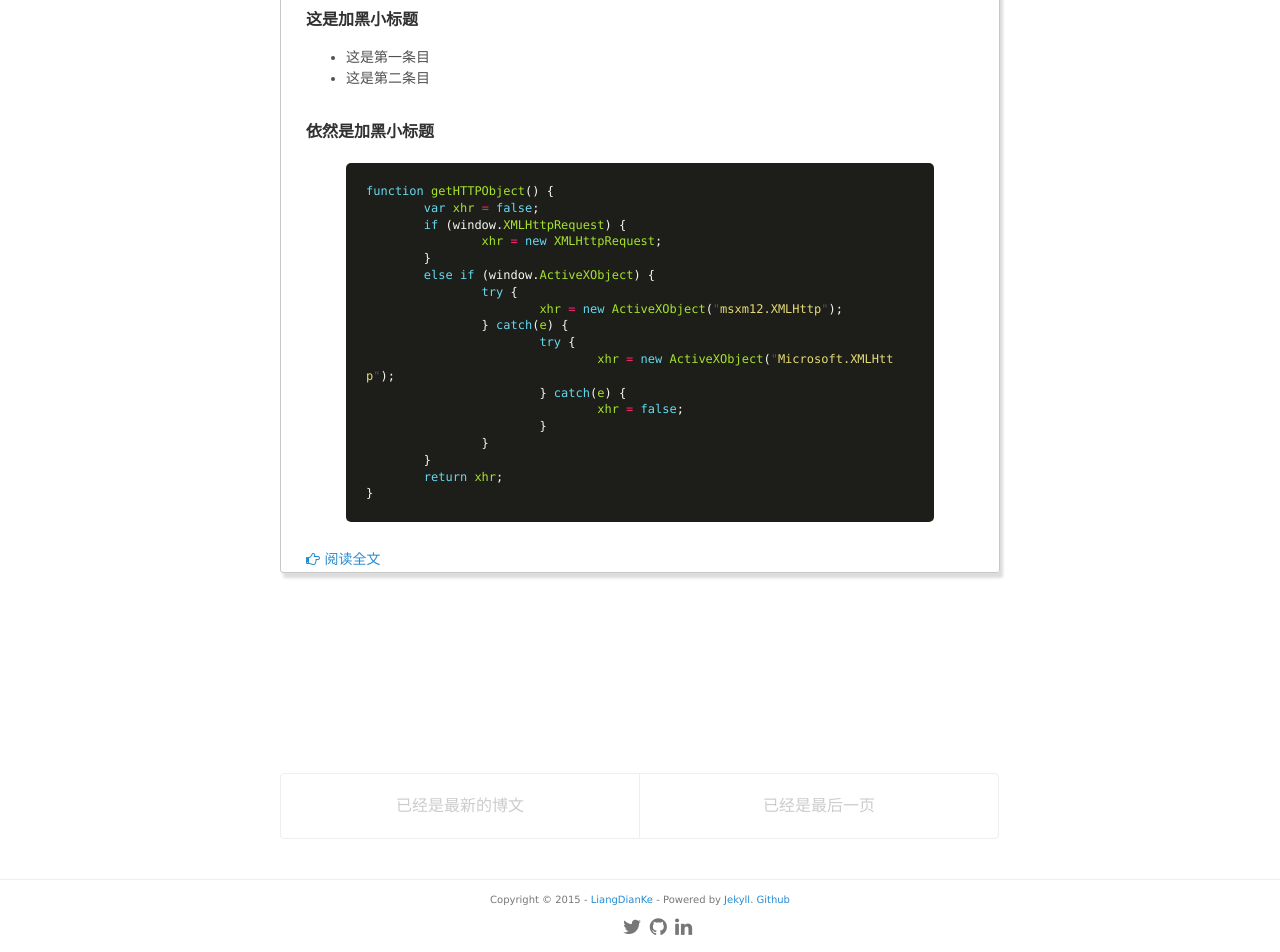
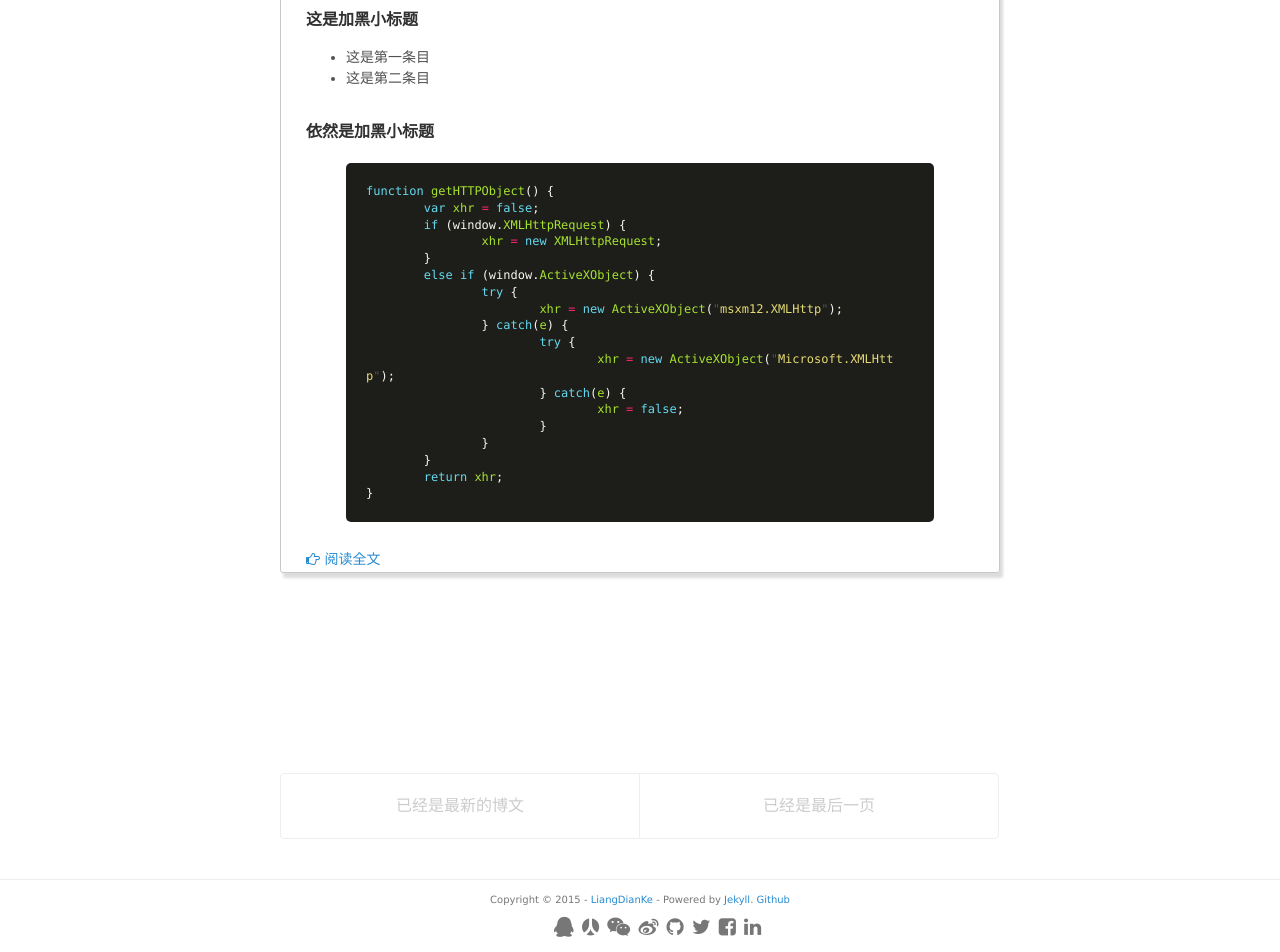
Before and after one commit to hippoboy/hippoboy.github.io, a Jekyll site: the page built from index.html, in a window 1280 px wide. Shown: the part 1441-2393 px from the top of the page. Built offline with Jekyll 4.4.1, drawn with Linux system fonts in a browser that asks for light colours; Markdown is read by kramdown in place of the engine named in the settings; the list of posts is cut into pages by our own code.

Commit message:
foot可爱的小图标

```diff
--- a/_includes/footer.html
+++ b/_includes/footer.html
@@ -4,8 +4,14 @@
     <a href="http://github.com/">Github</a>
   </p>
   <ul>
-    <li><a href="/"><i class="fa fa-twitter fa-2x"></i></a></li>
-    <li><a href="/"><i class="fa fa-github fa-2x"></i></a></li>
-    <li><a href="https://www.linkedin.com/nhome/?trk="><i class="fa fa-linkedin fa-2x"></i></a></li>
+
+	<li><a href="#"><i class="fa fa-qq fa-2x"></i></a></li>
+	<li><a href="#"><i class="fa fa-renren fa-2x"></i></a></li>
+	<li><a href="#"><i class="fa fa-weixin fa-2x"></i></a></li>
+	<li><a href="#"><i class="fa fa-weibo fa-2x"></i></a></li>
+    <li><a href="#"><i class="fa fa-github fa-2x"></i></a></li>
+	<li><a href="#"><i class="fa fa-twitter fa-2x"></i></a></li>
+	<li><a href="#"><i class="fa fa-facebook-square fa-2x"></i></a></li>
+    <li><a href="#"><i class="fa fa-linkedin fa-2x"></i></a></li>
   </ul>
 </div>
```
